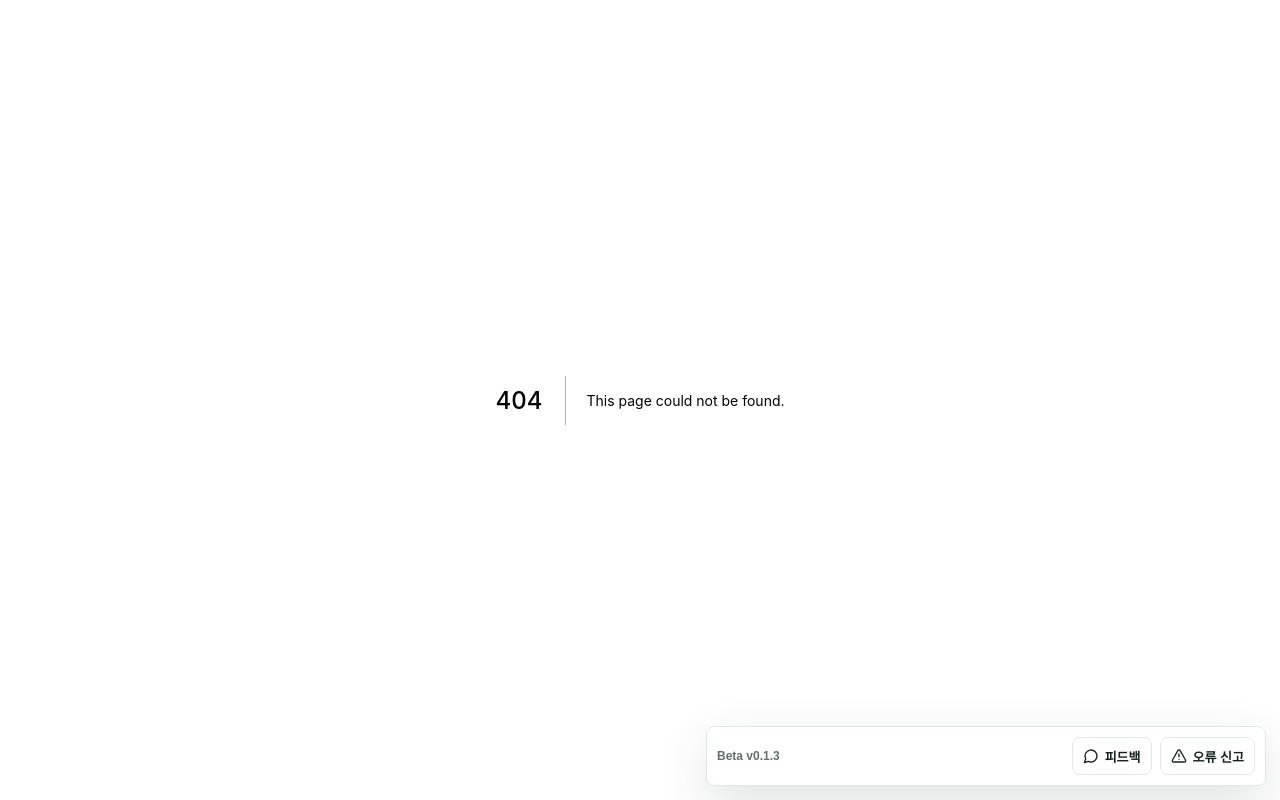
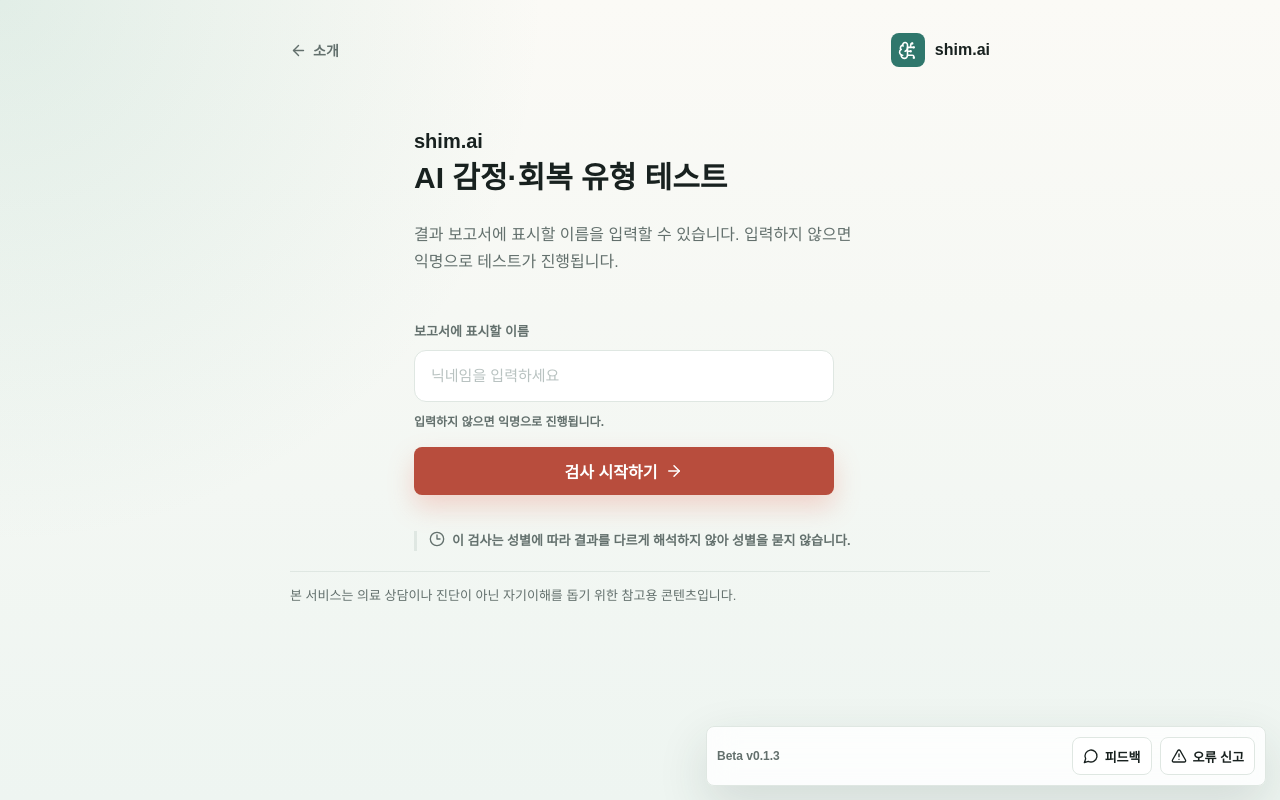
Before and after one commit to sj-dev-99/shim-ai, a Next.js app: page /test-start in a window 1280 px wide. Before the commit this address had no page. Built offline with nearby package versions, Linux system fonts and the light colour scheme.

Commit message:
Add optional test start profile page

```diff
--- a/lib/testProfile.ts
+++ b/lib/testProfile.ts
@@ -5,6 +5,7 @@ export type TestProfile = {
   gender?: TestGender;
 };
 
+export const ANONYMOUS_NICKNAME = "익명";
 const TEST_PROFILE_KEY = "shim_ai_test_profile";
 
 function isStorageAvailable() {
@@ -33,10 +34,12 @@ export function readTestProfile(): TestProfile | null {
 export function saveTestProfile(profile: TestProfile) {
   if (!isStorageAvailable()) return;
 
+  const nickname = profile.nickname.trim() || ANONYMOUS_NICKNAME;
+
   window.localStorage.setItem(
     TEST_PROFILE_KEY,
     JSON.stringify({
-      nickname: profile.nickname.trim(),
+      nickname,
       gender: profile.gender
     })
   );
--- /dev/null
+++ b/pages/test-start.tsx
@@ -0,0 +1,83 @@
+import Head from "next/head";
+import Link from "next/link";
+import { useRouter } from "next/router";
+import { ArrowLeft, ArrowRight, BrainCircuit, Clock3 } from "lucide-react";
+import { FormEvent, useEffect, useState } from "react";
+import { disclaimer, TEST_NAME } from "../lib/data";
+import { ANONYMOUS_NICKNAME, readTestProfile, saveTestProfile } from "../lib/testProfile";
+
+export default function TestStartPage() {
+  const router = useRouter();
+  const [nickname, setNickname] = useState("");
+
+  useEffect(() => {
+    const profile = readTestProfile();
+    if (profile?.nickname && profile.nickname !== ANONYMOUS_NICKNAME) setNickname(profile.nickname);
+  }, []);
+
+  function startTest(event: FormEvent<HTMLFormElement>) {
+    event.preventDefault();
+    saveTestProfile({ nickname });
+    router.push("/test");
+  }
+
+  return (
+    <>
+      <Head>
+        <title>테스트 시작 | {TEST_NAME}</title>
+        <meta name="description" content={`${TEST_NAME} 시작 전 보고서 표시 이름 입력`} />
+      </Head>
+      <main className="page-shell start-page-shell">
+        <header className="topbar">
+          <Link href="/mind">
+            <a className="ghost-link">
+              <ArrowLeft size={17} aria-hidden="true" />
+              소개
+            </a>
+          </Link>
+          <div className="brand">
+            <span className="brand-mark">
+              <BrainCircuit size={19} aria-hidden="true" />
+            </span>
+            shim.ai
+          </div>
+        </header>
+
+        <section className="test-start-page" aria-label="테스트 시작 전 정보 입력">
+          <div>
+            <span className="start-brand">shim.ai</span>
+            <h1>{TEST_NAME}</h1>
+            <p>
+              결과 보고서에 표시할 이름을 입력할 수 있습니다. 입력하지 않으면 익명으로 테스트가 진행됩니다.
+            </p>
+          </div>
+
+          <form className="test-start-form" onSubmit={startTest}>
+            <label htmlFor="test-nickname">보고서에 표시할 이름</label>
+            <input
+              autoComplete="nickname"
+              id="test-nickname"
+              maxLength={24}
+              onChange={(event) => setNickname(event.target.value)}
+              placeholder="닉네임을 입력하세요"
+              type="text"
+              value={nickname}
+            />
+            <span>입력하지 않으면 익명으로 진행됩니다.</span>
+            <button className="primary-button test-start-submit" type="submit">
+              검사 시작하기
+              <ArrowRight size={18} aria-hidden="true" />
+            </button>
+          </form>
+
+          <div className="test-start-note">
+            <Clock3 size={16} aria-hidden="true" />
+            이 검사는 성별에 따라 결과를 다르게 해석하지 않아 성별을 묻지 않습니다.
+          </div>
+        </section>
+
+        <p className="notice">{disclaimer}</p>
+      </main>
+    </>
+  );
+}
--- a/styles/globals.css
+++ b/styles/globals.css
@@ -1542,6 +1542,9 @@ input {
 }
 
 .test-start-note {
+  display: inline-flex;
+  align-items: flex-start;
+  gap: 7px;
   max-width: 480px;
   margin-top: 14px;
   padding-left: 12px;
@@ -1550,6 +1553,42 @@ input {
   font-size: 13px;
   font-weight: 800;
   line-height: 1.55;
+}
+
+.start-page-shell {
+  width: min(100%, 760px);
+}
+
+.test-start-page {
+  display: grid;
+  gap: 22px;
+  max-width: 460px;
+  margin: 58px auto 0;
+  padding: 0 4px;
+}
+
+.test-start-page h1 {
+  margin: 6px 0 24px;
+  font-size: 30px;
+  line-height: 1.25;
+}
+
+.test-start-page p {
+  margin: 0;
+  color: var(--muted);
+  font-size: 16px;
+  line-height: 1.7;
+}
+
+.start-brand {
+  color: var(--ink);
+  font-size: 20px;
+  font-weight: 900;
+}
+
+.test-start-submit {
+  width: 100%;
+  margin-top: 8px;
 }
 
 @media (min-width: 720px) {
```
Also changed, not shown: pages/mind.tsx (+8 -42 lines), pages/test.tsx (+9 -44 lines).
